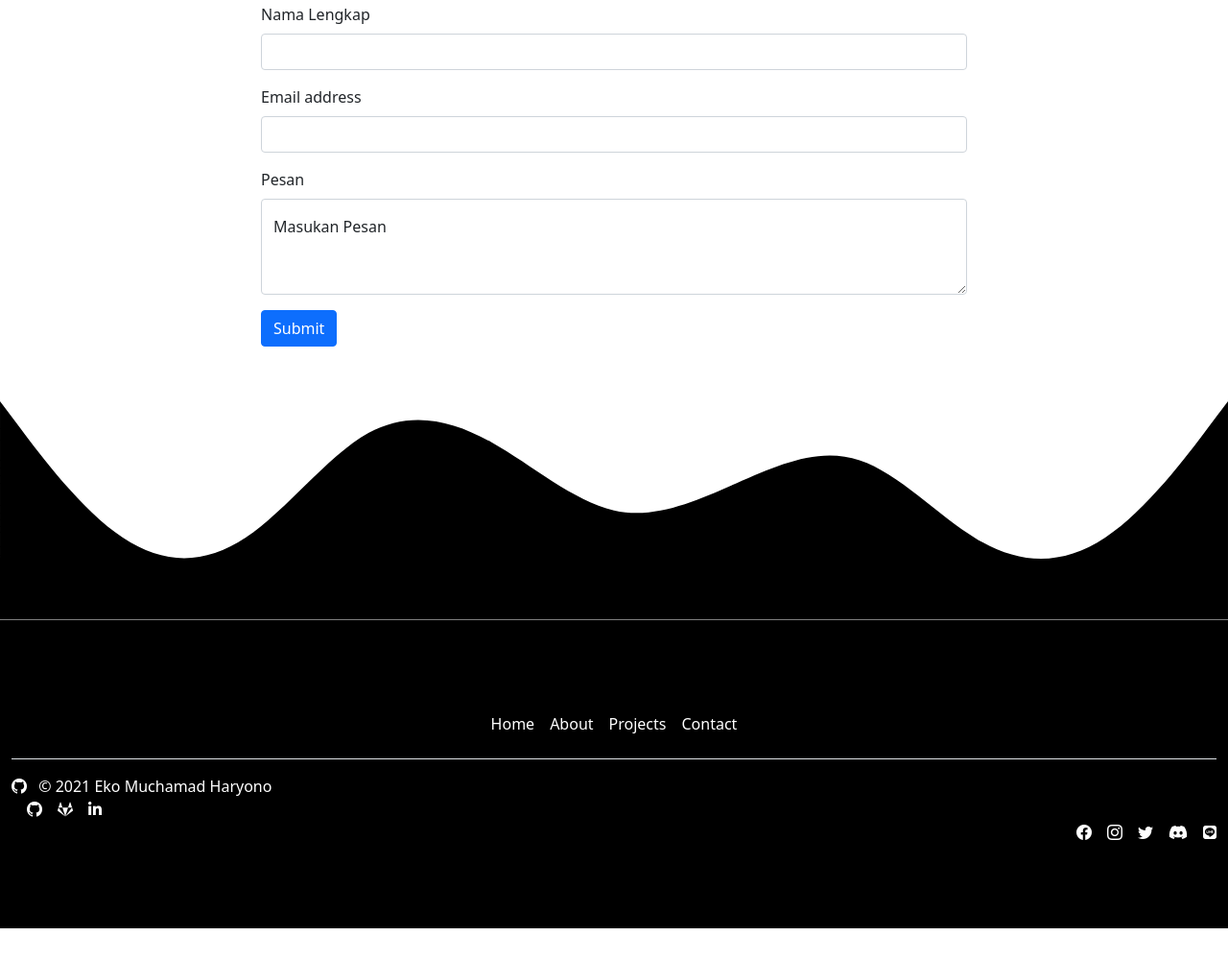
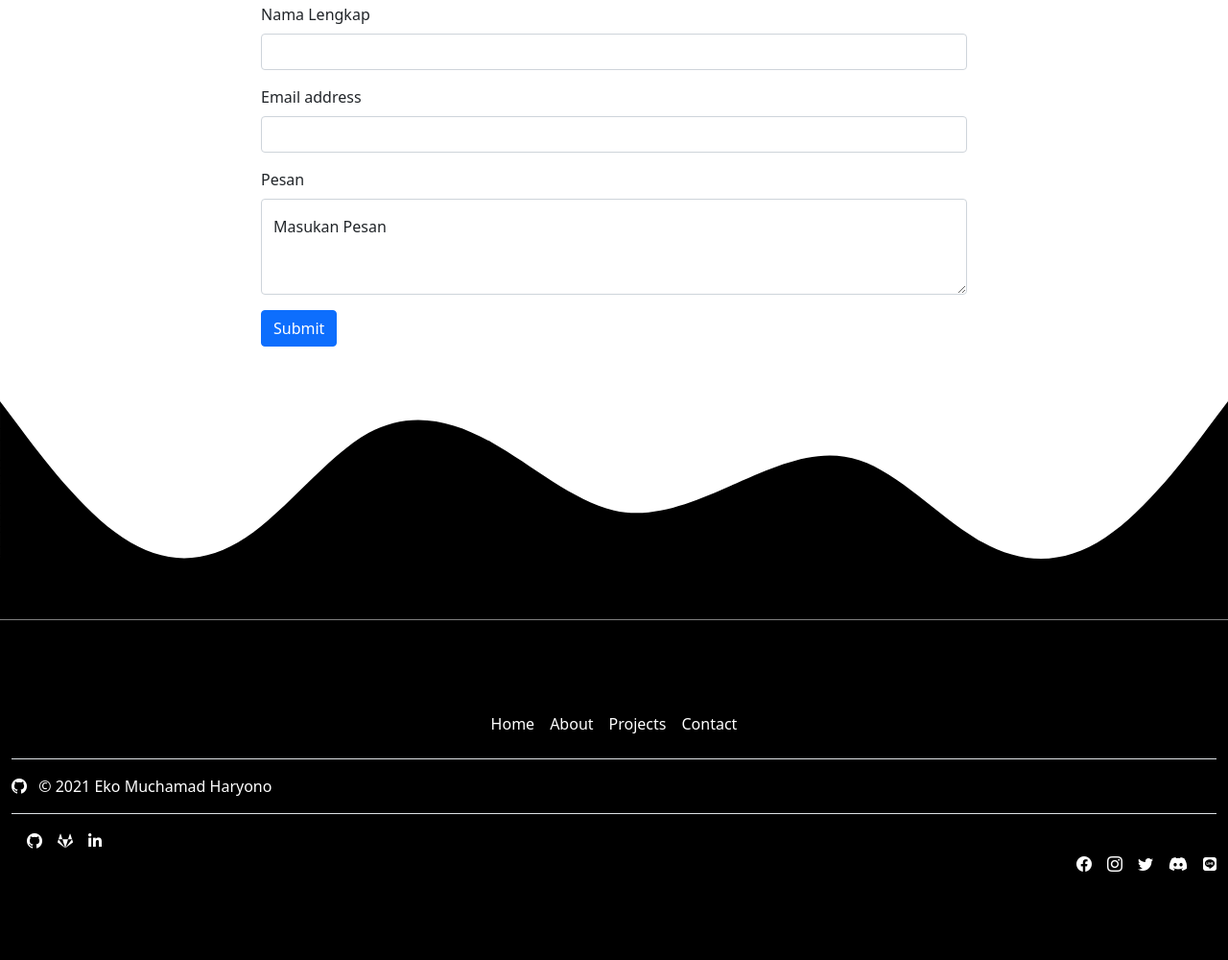
Before and after one commit to ekomh170/ekomh170.github.io, a plain HTML site: page index.html in a window 1280 px wide. Shown: the part 3921-4921 px from the top of the page at 96% size. Before the commit the page ends 4888 px from the top, so only its background shows below. Drawn offline with nearby package versions, Linux system fonts and the light colour scheme.

Commit message:
memperbarui portofolio github

```diff
--- a/index.html
+++ b/index.html
@@ -324,7 +324,8 @@
             </a>
 
             <span class="text-white">&copy; 2021 Eko Muchamad Haryono</span><br>
-            <ul class="nav col-md-4 justify-content-start">
+            <div class="border-top mt-3 mb-3"></div>
+            <ul class="nav col-md-4 justify-content-start ">
                 <li class="ms-3"><a class="text-white" href="https://github.com/ekomh170"><i
                             class="bi bi-github"></i></a>
                 </li>
```
